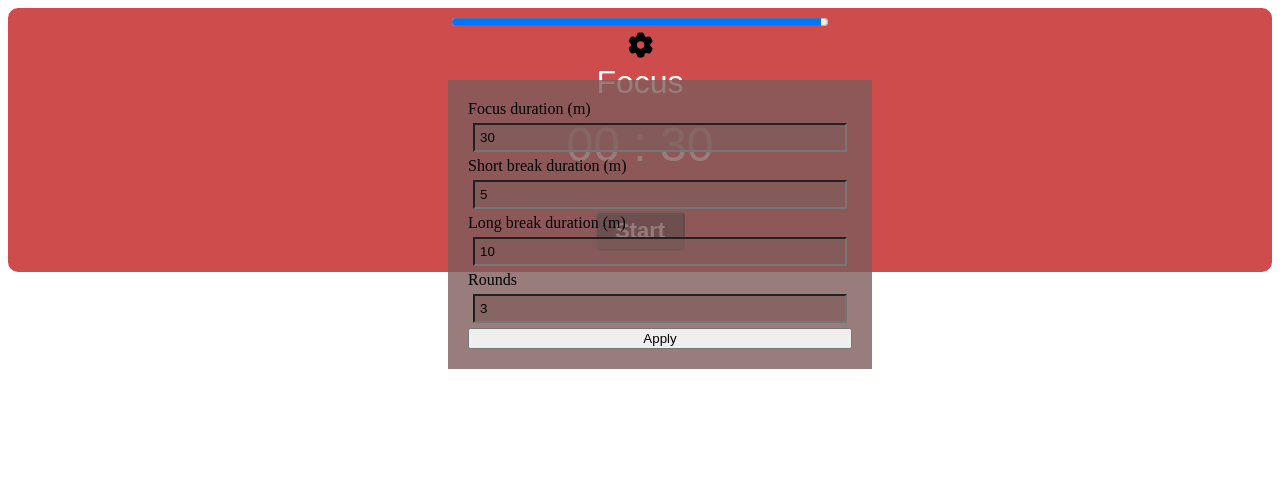
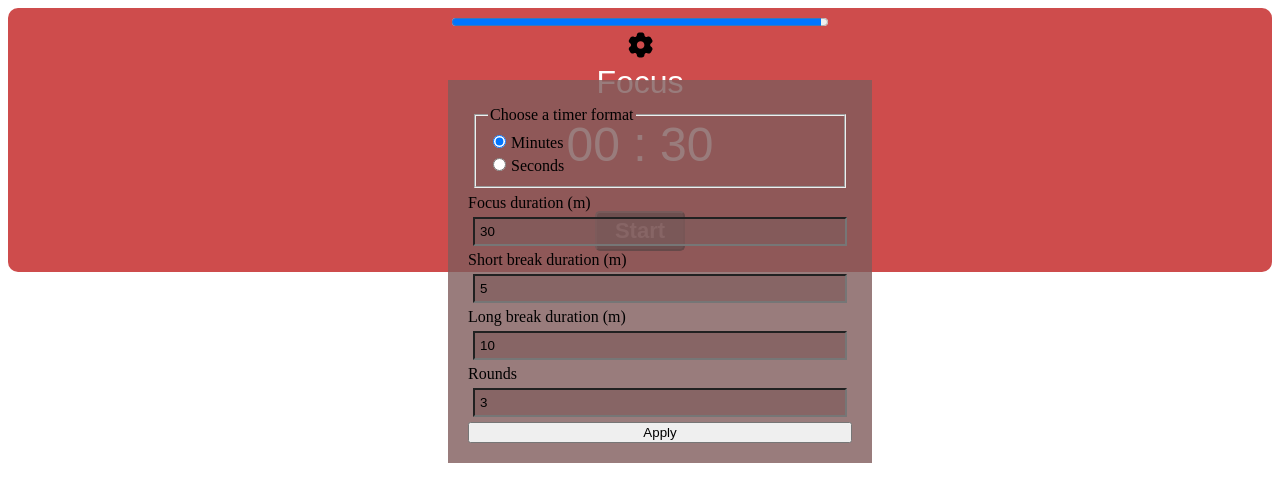
Before and after one commit to Wecpo/Pomodoro, a Vue app: page / in a window 1280 px wide. Both pictures are taken after a click on the element 640 px from the left and 47 px from the top of the page. Shown: the top 502 px of the page. Built offline with nearby package versions, Linux system fonts and the light colour scheme.

Commit message:
feat: added apply button to timer settings modal

```diff
--- a/src/components/timer/TimerMain.vue
+++ b/src/components/timer/TimerMain.vue
@@ -18,7 +18,7 @@ const DEFAULT_TIMER_SETTINGS = {
   shortBreakDuration: 5,
   longBreakDuration: 10,
   rounds: 3,
-  timerValue: 'minutes',
+  timerFormat: 'minutes',
 };
 
 const timerSettings = reactive<TimerSettings>(DEFAULT_TIMER_SETTINGS);
@@ -61,7 +61,7 @@ function changeTimerToFocus() {
     return;
   }
   if (timerType.value === TIMER_TYPE.LONG_BREAK) {
-    roundCounter.value = 0;
+    roundCounter.value = 1;
     timerType.value = TIMER_TYPE.FOCUS;
     timer.value = timerSettings.focusDuration * 60;
     pauseTimer();
@@ -206,7 +206,7 @@ onUnmounted(() => {
 
 .v-enter-active,
 .v-leave-active {
-  transition: opacity 0.3s ease;
+  transition: opacity 0.1s ease;
 }
 
 .v-enter-from,
--- a/src/components/timer/TimerSettingsModal.vue
+++ b/src/components/timer/TimerSettingsModal.vue
@@ -1,6 +1,6 @@
 <script setup lang="ts">
 import type { TimerSettingsModal } from '@/types/interfaces/TimerSettingsModal';
-import { computed, onMounted, onUnmounted, reactive, ref, watch } from 'vue';
+import { onMounted, onUnmounted, onUpdated, reactive, ref } from 'vue';
 
 const props = defineProps<TimerSettingsModal>();
 const emit = defineEmits<{
@@ -13,6 +13,7 @@ const localTimerSettingsForSubmit = reactive({
   shortBreakDuration: props.timerSettings.shortBreakDuration,
   longBreakDuration: props.timerSettings.longBreakDuration,
   rounds: props.timerSettings.rounds,
+  timerFormat: props.timerSettings.timerFormat,
 });
 
 function editSettings() {
@@ -36,6 +37,9 @@ function handleClickOutside(event: MouseEvent) {
   }
 }
 
+onUpdated(() => console.log(localTimerSettingsForSubmit.timerFormat),
+);
+
 onMounted(() => {
   document.addEventListener('mousedown', handleClickOutside);
 });
@@ -48,26 +52,21 @@ onUnmounted(() => {
 <template>
   <div ref="modalRef">
     <form class="modal" @submit.prevent="editSettings">
+      <fieldset class="fieldset">
+        <legend>Choose a timer format</legend>
+        <input v-model="localTimerSettingsForSubmit.timerFormat" type="radio" name="timer-format" value="minutes">
+        <label>Minutes</label><br>
+        <input v-model="localTimerSettingsForSubmit.timerFormat" type="radio" name="timer-format" value="seconds">
+        <label>Seconds</label><br>
+      </fieldset>
       <label>Focus duration (m)</label>
-      <input
-        :value="localTimerSettingsForSubmit.focusDuration" min="0" type="number"
-        @input="localTimerSettingsForSubmit.focusDuration = Number($event.target?.value)"
-      >
+      <input v-model="localTimerSettingsForSubmit.focusDuration" type="number" min="0">
       <label>Short break duration (m)</label>
-      <input
-        :value="localTimerSettingsForSubmit.shortBreakDuration" min="0" type="number"
-        @input="localTimerSettingsForSubmit.shortBreakDuration = Number($event.target?.value)"
-      >
+      <input v-model="localTimerSettingsForSubmit.shortBreakDuration" type="number" min="0">
       <label>Long break duration (m) </label>
-      <input
-        :value="localTimerSettingsForSubmit.longBreakDuration" min="0" type="number"
-        @input="localTimerSettingsForSubmit.longBreakDuration = Number($event.target?.value)"
-      >
+      <input v-model="localTimerSettingsForSubmit.longBreakDuration" type="number" min="0">
       <label>Rounds</label>
-      <input
-        :value="localTimerSettingsForSubmit.rounds" min="0" type="number"
-        @input="localTimerSettingsForSubmit.rounds = Number($event.target?.value)"
-      >
+      <input v-model="localTimerSettingsForSubmit.rounds" type="number" min="0">
       <button type="submit">
         Apply
       </button>
@@ -88,6 +87,10 @@ onUnmounted(() => {
   min-width: 100px;
 }
 
+.fieldset {
+  margin: 6px;
+}
+
 input {
   padding: 5px;
   margin: 5px;
--- a/src/types/interfaces/TimerSettings.ts
+++ b/src/types/interfaces/TimerSettings.ts
@@ -3,4 +3,5 @@ export interface TimerSettings {
   shortBreakDuration: number
   longBreakDuration: number
   rounds: number
+  timerFormat: string
 }
--- a/src/types/interfaces/TimerSettingsModal.ts
+++ b/src/types/interfaces/TimerSettingsModal.ts
@@ -4,6 +4,7 @@ export interface TimerSettingsModal {
     shortBreakDuration: number
     longBreakDuration: number
     rounds: number
+    timerFormat: string
   }
   settingsIconRef: HTMLElement | null
 }
```
